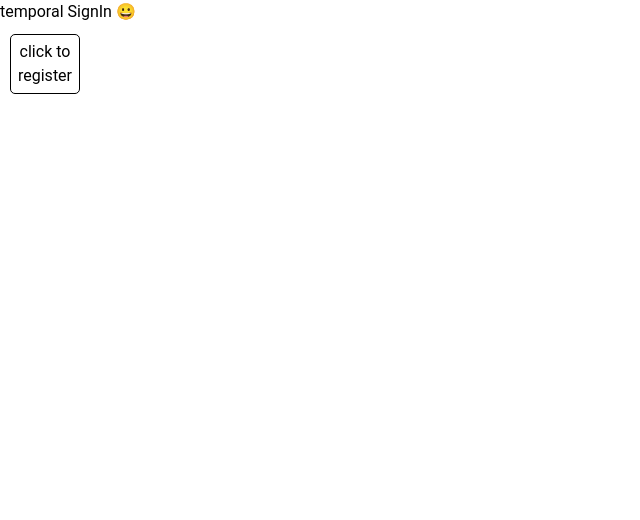
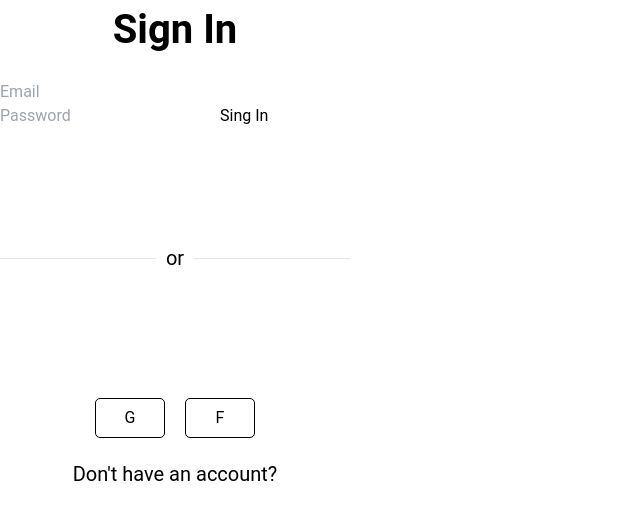
Before and after one commit to No-Country/c10-58-m-reactchallenge-mern, a React (Vite) app: page / in a window 1280 px wide. Shown: the top 520 px of the page, without its empty margins (0-640 px from the left). Built offline with nearby package versions, Linux system fonts and the light colour scheme; no server answers.

Commit message:
sign funcional

```diff
--- a/src/components/BugSign.jsx
+++ /dev/null
@@ -1,164 +0,0 @@
-/* eslint-disable no-empty */
-/* eslint-disable jsx-quotes */
-import React, { useState } from 'react'
-import { useNavigate } from 'react-router-dom'
-import { useFirebaseContext } from '../context/UserContext'
-import styled from 'styled-components'
-// styles
-const H1 = styled.h1`
-  color: #000;
-  font-size: 40px;
-  font-weight: 700;
-  margin: 10px;
-`
-const Container = styled.div`
-  display: flex;
-  flex-direction: column;
-  justify-content: center;
-  align-items: center;
-  background-color: #ffffff;
-
-  height: 500px;
-  width: 350px;
-  border-radius: 10px;
-`
-
-const ButtonRed = styled.button`
-  background-color: #fff;
-  color: #000000;
-  width: 70px;
-  height: 40px;
-  border: 1px solid #000;
-  border-radius: 5px;
-  margin: 10px;
-  &:hover {
-    background-color: #000;
-    color: #fff;
-  }
-`
-const P = styled.p`
-  margin: 10px;
-  color: #000;
-  font-size: 20px;
-  &:hover {
-    cursor: pointer;
-    text-decoration: underline;
-  }
-`
-
-const DivLine = styled.div`
-  display: flex;
-  flex-direction: row;
-  justify-content: center;
-  align-items: center;
-  width: 100%;
-  height: 100%;
-  margin: 10px;
-  span {
-    margin: 10px;
-    color: #000;
-    font-size: 20px;
-  }
-  hr {
-    width: 100%;
-    height: 1px;
-    background-color: #000;
-  }
-`
-
-const SignIn = ({ setIsRegister, isRegister }) => {
-  const [users, setUser] = useState({ email: '', password: '' })
-  const { login } = useFirebaseContext()
-  const navigate = useNavigate()
-  // destructuring
-  // const { email, password } = users
-
-  // add function for google and facebook
-
-  const handleSubmitForGoogle = (e) => {
-    if (e.target.value === '1') {
-      console.log('google')
-    } else {
-      console.log('facebook')
-    }
-  }
-
-  // input change
-  const handleChange = (e) => {
-    // destructuring
-    const { name, value } = e.target
-    setUser({ ...users, [name]: value })
-  }
-  // form validation
-  const handleSubmit = async (e) => {
-    e.preventDefault()
-
-    try {
-      await login(users.email, users.password)
-      navigate('/matias')
-    } catch (error) {
-      console.log(error)
-    }
-
-     validate
-   if (e.target.email.value === '' || e.target.password.value === '') {
-     } else {
-     // send data to firebase
-
-     e.target.email.value = ''
-      e.target.password.value = ''
-       setUser({ email: '', password: '' })
-    }
-    const handleNewAccount = () => {
-      setIsRegister(!isRegister)
-    }
-
-    return (
-      <Container className="sing--in flex-col w-full flex ">
-        <H1 className="text-4xl">Sign In</H1>
-
-        <form className="w-full items-center mt-5" onSubmit={handleSubmit}>
-          <input
-            onChange={handleChange}
-            type="email"
-            name="email"
-            id="email"
-            placeholder="Email"
-          />
-
-          <input
-            onChange={handleChange}
-            type="password"
-            name="password"
-            id="password"
-            placeholder="Password"
-          />
-          <button type="submit">Sing In</button>
-        </form>
-
-        <DivLine>
-          <hr />
-          <span>or</span>
-          <hr />
-        </DivLine>
-        <div>
-          <ButtonRed onClick={handleSubmitForGoogle} value="1" className="">
-            {' '}
-            G
-          </ButtonRed>
-          <ButtonRed onClick={handleSubmitForGoogle} value="2" className="">
-            F
-          </ButtonRed>
-        </div>
-
-        <div className="">
-          <P onClick={handleNewAccount} className="text-2xl   ">
-            Don't have an account?
-          </P>
-        </div>
-      </Container>
-    )
-  }
-}
-
-export default SignIn
--- a/src/components/SignIn.jsx
+++ b/src/components/SignIn.jsx
@@ -1,34 +1,168 @@
-import React from 'react'
-import { Link } from 'react-router-dom'
+import React, { useState } from 'react'
+import { Link, useNavigate } from 'react-router-dom'
+import { useFirebaseContext } from '../context/UserContext'
 import styled from 'styled-components'
+
 // styles
+const H1 = styled.h1`
+  color: #000;
+  font-size: 40px;
+  font-weight: 700;
+  margin: 10px;
+`
+
+const Container = styled.div`
+  display: flex;
+  flex-direction: column;
+  justify-content: center;
+  align-items: center;
+  background-color: #ffffff;
+  height: 500px;
+  width: 350px;
+  border-radius: 10px;
+`
+
 const ButtonRed = styled.button`
   background-color: #fff;
   color: #000000;
   width: 70px;
-  height: 60px;
+  height: 40px;
   border: 1px solid #000;
   border-radius: 5px;
   margin: 10px;
+
   &:hover {
     background-color: #000;
     color: #fff;
   }
 `
 
+const P = styled.p`
+  margin: 10px;
+  color: #000;
+  font-size: 20px;
+
+  &:hover {
+    cursor: pointer;
+    text-decoration: underline;
+  }
+`
+
+const DivLine = styled.div`
+  display: flex;
+  flex-direction: row;
+  justify-content: center;
+  align-items: center;
+  width: 100%;
+  height: 100%;
+  margin: 10px;
+
+  span {
+    margin: 10px;
+    color: #000;
+    font-size: 20px;
+  }
+
+  hr {
+    width: 100%;
+    height: 1px;
+    background-color: #000;
+  }
+`
 
 const SignIn = () => {
+  const [users, setUser] = useState({ email: '', password: '' })
+  const { login } = useFirebaseContext()
+  const navigate = useNavigate()
+
+  // destructuring
+  const { email, password } = users
+
+  // input change
+  const handleChange = (e) => {
+    // destructuring
+    const { name, value } = e.target
+    setUser({ ...users, [name]: value })
+  }
+
+  // form validation
+  const handleSubmit = async (e) => {
+    e.preventDefault()
+
+    try {
+      await login(email, password)
+      navigate('/matias')
+    } catch (error) {
+      console.log(error)
+    }
+
+    // validate
+    if (e.target.email.value === '' || e.target.password.value === '') {
+    } else {
+      // send data to firebase
+      e.target.email.value = ''
+      e.target.password.value = ''
+      setUser({ email: '', password: '' })
+    }
+  }
+
+  // add function for google and facebook
+  const handleSubmitForGoogle = (e) => {
+    if (e.target.value === '1') {
+      console.log('google')
+    } else {
+      console.log('facebook')
+    }
+  }
+
     return (
+      <Container className="sing--in flex-col w-full flex ">
+        <H1 className="text-4xl">Sign In</H1>
+
+        <form className="w-full items-center mt-5" onSubmit={handleSubmit}>
+          <input
+            onChange={handleChange}
+            type="email"
+            name="email"
+            id="email"
+            placeholder="Email"
+          />
+
+          <input
+            onChange={handleChange}
+            type="password"
+            name="password"
+            id="password"
+            placeholder="Password"
+          />
+          <button type="submit">Sing In</button>
+        </form>
+
+        <DivLine>
+          <hr />
+          <span>or</span>
+          <hr />
+        </DivLine>
         <div>
-      <h1> temporal SignIn 	😀 </h1>
+          <ButtonRed onClick={handleSubmitForGoogle} value="1" className="">
+            {' '}
+            G
+          </ButtonRed>
+          <ButtonRed onClick={handleSubmitForGoogle} value="2" className="">
+            F
+          </ButtonRed>
+        </div>
+
+        <div className="">
             <Link to="/esteban">
-      <ButtonRed>
-
-     click to register
-      </ButtonRed>
+          <P  className="text-2xl   ">
+            Don't have an account?
+          </P>
             </Link>
         </div>
+      </Container>
     )
   }
 
+
 export default SignIn
--- a/src/router/router.jsx
+++ b/src/router/router.jsx
@@ -4,6 +4,7 @@ import Home from '../components/Home'
 import Register from '../components/Register'
 import SignIn from '../components/SignIn'
 import Profile from '../pages/Profile'
+import BugSign from '../components/BugSign'
 
 const Router = () => {
   return (
```
Lines whose indentation alone changed are shown as unchanged.
